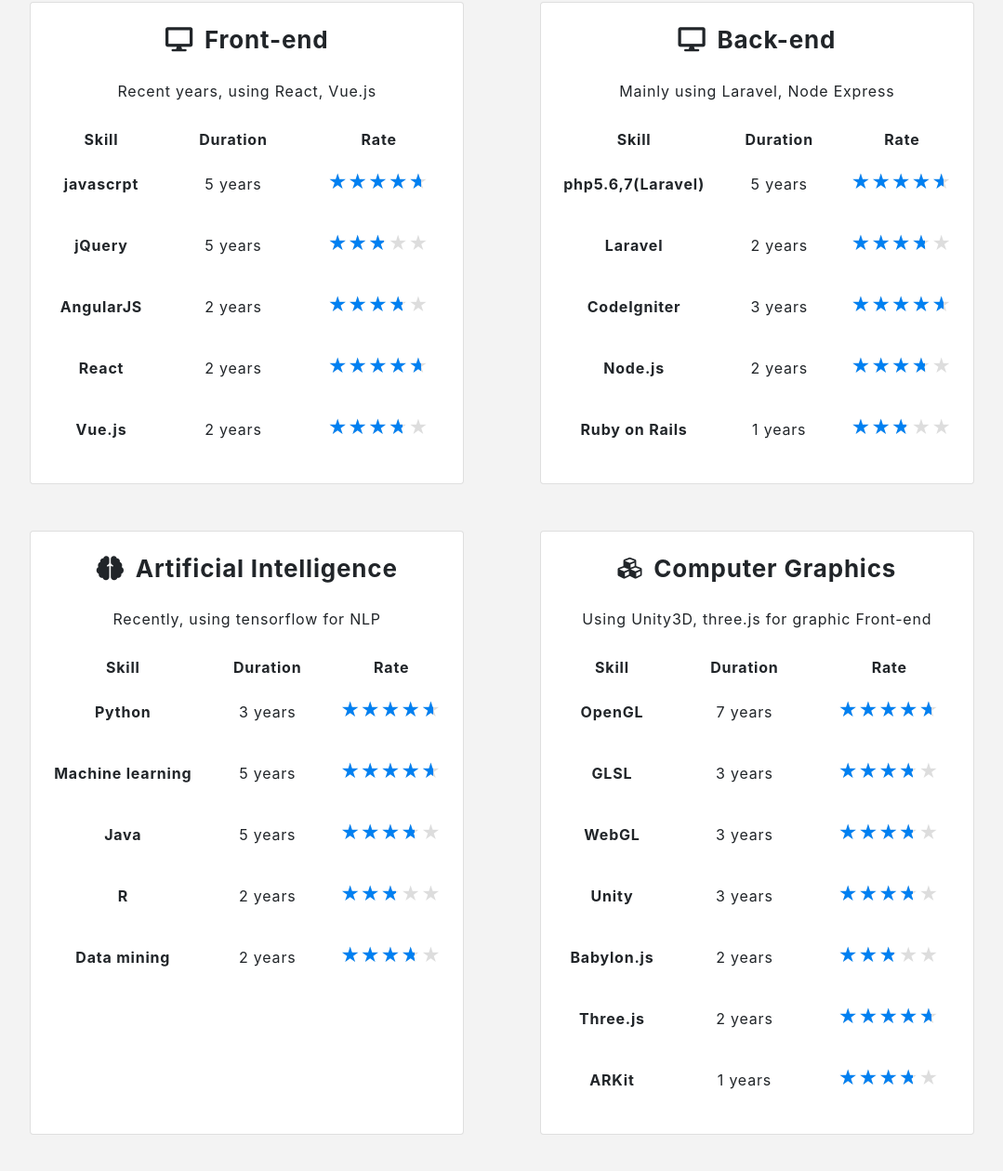
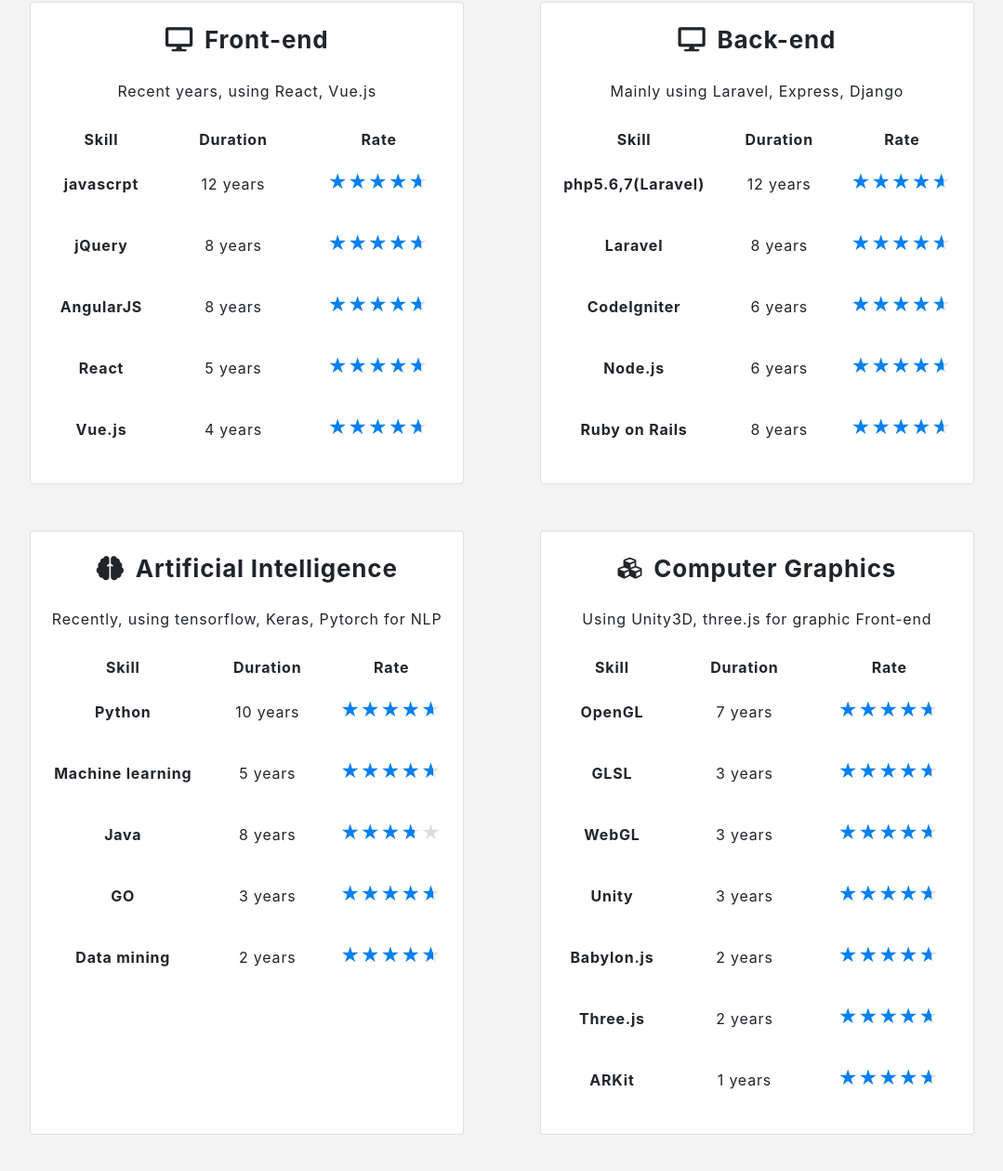
Before and after one commit to daniel-dev1990/portfolio_advanced, a plain HTML site: page index.html in a window 1280 px wide. Shown: the part 1232-2492 px from the top of the page at 93% size, without its empty margins (95-1174 px from the left). Drawn offline with nearby package versions, Linux system fonts and the light colour scheme; a web font is replaced by a local one.

Commit message:
Update index.html

```diff
--- a/index.html
+++ b/index.html
@@ -85,28 +85,28 @@ Whatever your need, we can bring your project to life!
                   <tbody>
                     <tr>
                       <th scope="row">javascrpt</th>
-                      <td>5 years</td>
+                      <td>12 years</td>
                       <td><span class="rating"><p class="rate rate5"></p></span></td>
                     </tr>
                     <tr>
                       <th scope="row">jQuery</th>
-                      <td>5 years</td>
-                      <td><span class="rating"><p class="rate rate3"></p></span></td>
+                      <td>8 years</td>
+                      <td><span class="rating"><p class="rate rate5"></p></span></td>
                     </tr>
                     <tr>
                       <th scope="row">AngularJS</th>
-                      <td >2 years</th>
-                      <td><span class="rating"><p class="rate rate4"></p></span></td>
+                      <td >8 years</th>
+                      <td><span class="rating"><p class="rate rate5"></p></span></td>
                     </tr>
                     <tr>
                       <th scope="row">React</th>
-                      <td >2 years</th>
+                      <td >5 years</th>
                       <td><span class="rating"><p class="rate rate5"></p></span></td>
                     </tr>
                     <tr>
                       <th scope="row">Vue.js</th>
-                      <td >2 years</th>
-                      <td><span class="rating"><p class="rate rate4"></p></span></td>
+                      <td >4 years</th>
+                      <td><span class="rating"><p class="rate rate5"></p></span></td>
                     </tr>
                   </tbody>
                 </table>
@@ -116,7 +116,7 @@ Whatever your need, we can bring your project to life!
             <div class="card">
               <div class="skill-desc">
                 <h3 class="skill-desc-title"><i class="fas fa-desktop"></i>Back-end</h3>
-                <p>Mainly using Laravel, Node Express</p>
+                <p>Mainly using Laravel, Express, Django</p>
                 <table class="table table-borderless">
                   <thead>
                     <tr>
@@ -128,28 +128,28 @@ Whatever your need, we can bring your project to life!
                   <tbody>
                     <tr>
                       <th scope="row">php5.6,7(Laravel)</th>
-                      <td>5 years</td>
+                      <td>12 years</td>
                       <td><span class="rating"><p class="rate rate5"></p></span></td>
                     </tr>
                     <tr>
                       <th scope="row">Laravel</th>
-                      <td>2 years</td>
-                      <td><span class="rating"><p class="rate rate4"></p></span></td>
+                      <td>8 years</td>
+                      <td><span class="rating"><p class="rate rate5"></p></span></td>
                     </tr>
                     <tr>
                       <th scope="row">CodeIgniter</th>
-                      <td>3 years</td>
+                      <td>6 years</td>
                       <td><span class="rating"><p class="rate rate5"></p></span></td>
                     </tr>
                     <tr>
                       <th scope="row">Node.js</th>
-                      <td>2 years</td>
-                      <td><span class="rating"><p class="rate rate4"></p></span></td>
+                      <td>6 years</td>
+                      <td><span class="rating"><p class="rate rate5"></p></span></td>
                     </tr>
                     <tr>
                       <th scope="row">Ruby on Rails</th>
-                      <td>1 years</td>
-                      <td><span class="rating"><p class="rate rate3"></p></span></td>
+                      <td>8 years</td>
+                      <td><span class="rating"><p class="rate rate5"></p></span></td>
                     </tr>
                   </tbody>
                 </table>
@@ -159,7 +159,7 @@ Whatever your need, we can bring your project to life!
             <div class="card">
               <div class="skill-desc">
                 <h3 class="skill-desc-title"><i class="fas fa-brain"></i>Artificial Intelligence</h3>
-                <p>Recently, using tensorflow for NLP</p>
+                <p>Recently, using tensorflow, Keras, Pytorch for NLP</p>
                 <table class="table table-borderless">
                   <thead>
                     <tr>
@@ -171,7 +171,7 @@ Whatever your need, we can bring your project to life!
                   <tbody>
                     <tr>
                       <th scope="row">Python</th>
-                      <td>3 years</td>
+                      <td>10 years</td>
                       <td><span class="rating"><p class="rate rate5"></p></span></td>
                     </tr>
                     <tr>
@@ -181,18 +181,18 @@ Whatever your need, we can bring your project to life!
                     </tr>
                     <tr>
                       <th scope="row">Java</th>
-                      <td>5 years</td>
+                      <td>8 years</td>
                       <td><span class="rating"><p class="rate rate4"></p></span></td>
                     </tr>
                     <tr>
-                      <th scope="row">R</th>
-                      <td>2 years</td>
-                      <td><span class="rating"><p class="rate rate3"></p></span></td>
+                      <th scope="row">GO</th>
+                      <td>3 years</td>
+                      <td><span class="rating"><p class="rate rate5"></p></span></td>
                     </tr>
                     <tr>
                       <th scope="row">Data mining</th>
                       <td>2 years</td>
-                      <td><span class="rating"><p class="rate rate4"></p></span></td>
+                      <td><span class="rating"><p class="rate rate5"></p></span></td>
                     </tr>
                   </tbody>
                 </table>
@@ -220,22 +220,22 @@ Whatever your need, we can bring your project to life!
                     <tr>
                       <th scope="row">GLSL</th>
                       <td>3 years</td>
-                      <td><span class="rating"><p class="rate rate4"></p></span></td>
+                      <td><span class="rating"><p class="rate rate5"></p></span></td>
                     </tr>
                     <tr>
                       <th scope="row">WebGL</th>
                       <td>3 years</td>
-                      <td><span class="rating"><p class="rate rate4"></p></span></td>
+                      <td><span class="rating"><p class="rate rate5"></p></span></td>
                     </tr>
                     <tr>
                       <th scope="row">Unity</th>
                       <td>3 years</td>
-                      <td><span class="rating"><p class="rate rate4"></p></span></td>
+                      <td><span class="rating"><p class="rate rate5"></p></span></td>
                     </tr>
                     <tr>
                       <th scope="row">Babylon.js</th>
                       <td>2 years</td>
-                      <td><span class="rating"><p class="rate rate3"></p></span></td>
+                      <td><span class="rating"><p class="rate rate5"></p></span></td>
                     </tr>
                     <tr>
                       <th scope="row">Three.js</th>
@@ -245,7 +245,7 @@ Whatever your need, we can bring your project to life!
                     <tr>
                       <th scope="row">ARKit</th>
                       <td>1 years</td>
-                      <td><span class="rating"><p class="rate rate4"></p></span></td>
+                      <td><span class="rating"><p class="rate rate5"></p></span></td>
                     </tr>
                   </tbody>
                 </table>
```
